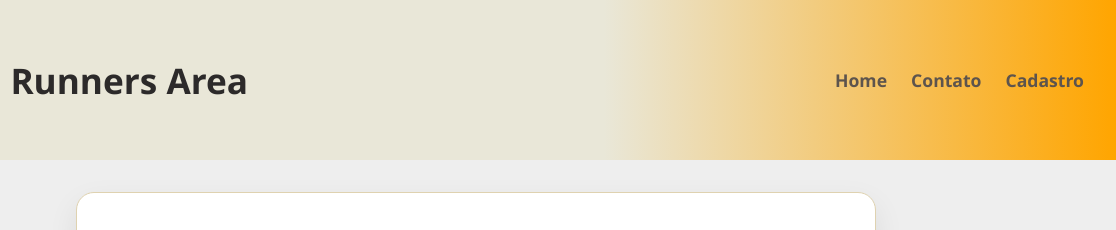
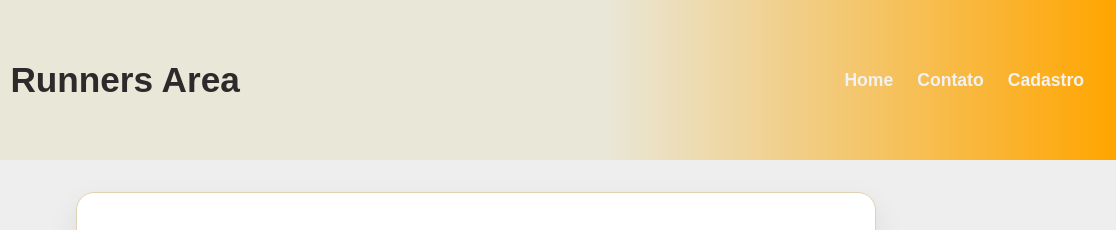
Before and after one commit to matheussiker/DEWFE, a plain HTML site: page Atividade_CSS/index.html in a window 1280 px wide. Shown: the top 230 px of the page, 164-1280 px from the left. Drawn offline with Linux system fonts and the light colour scheme.

Commit message:
Atividade Css Finalizada

```diff
--- a/Atividade_CSS/style.css
+++ b/Atividade_CSS/style.css
@@ -14,7 +14,7 @@
 
 body {
   background-color: #eee;
-  font-family: 'Segoe UI', Tahoma, Geneva, Verdana, sans-serif;
+  font-family: 'Arial';
   color: var(--dark);
   display: flex;
   flex-direction: column;
@@ -67,7 +67,7 @@ nav ul {
 }
 
 nav a {
-  color: #5d544d;
+  color: #f2f2f2;
   text-decoration: none;
   font-weight: 600;
   font-size: 1.1rem;
@@ -77,7 +77,7 @@ nav a {
 }
 
 nav a:hover {
-  color: #e07a1d;
+  color: #000000;
   transform: scale(1.5);
 }
 
```
